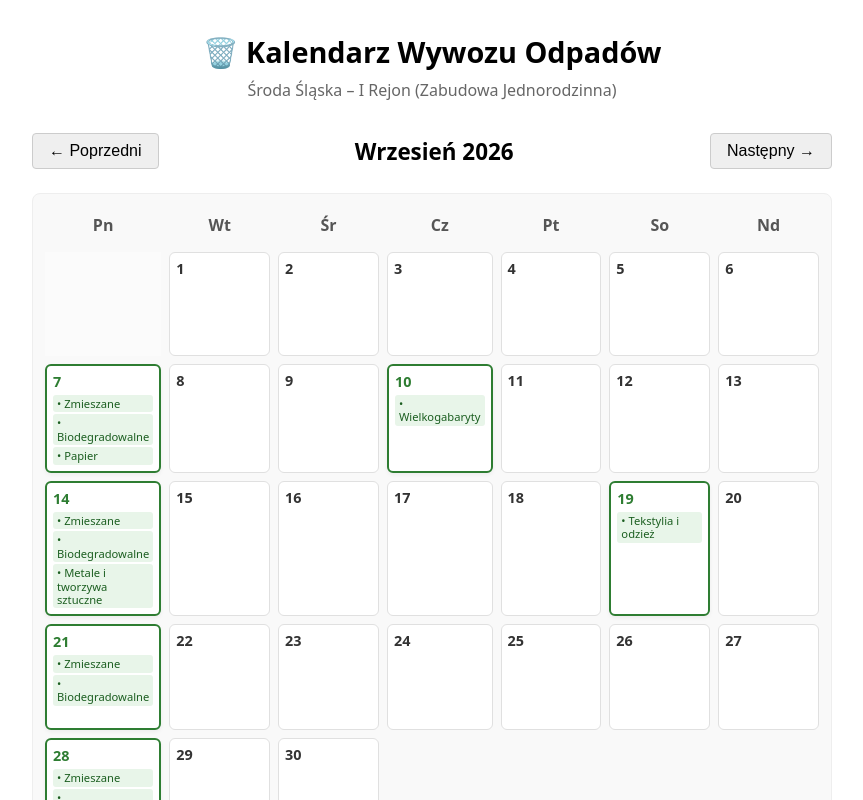
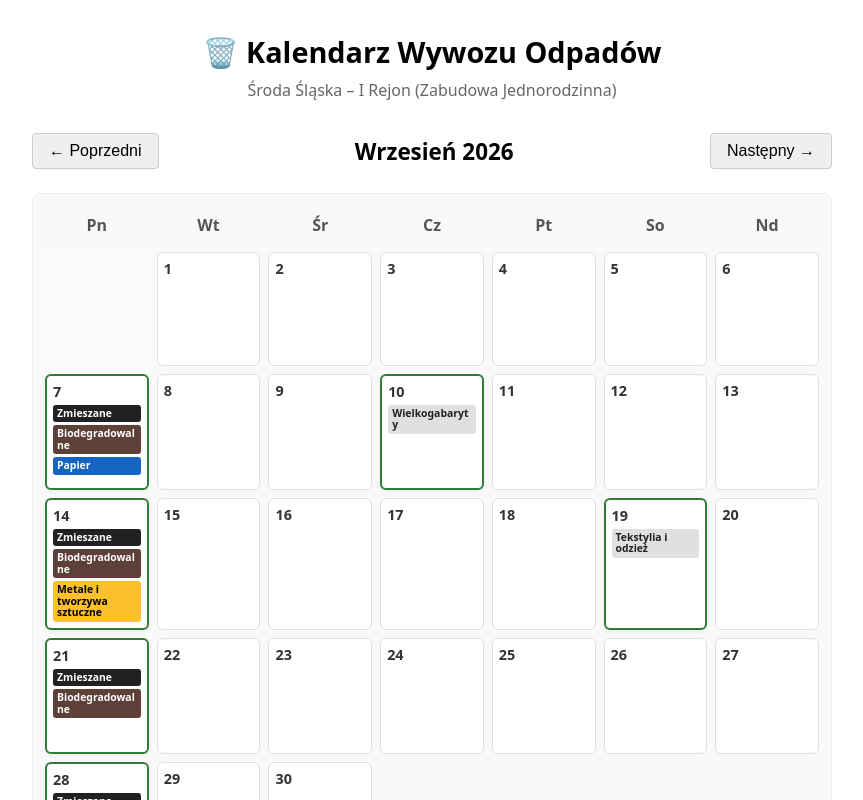
Before and after one commit to maciekptasior/trash_notifier, a Next.js app: page / in a window 1280 px wide. Shown: the top 800 px of the page, without its empty margins (208-1071 px from the left). Built offline with nearby package versions, Linux system fonts and the light colour scheme.

Commit message:
Add waste schedule and update calendar display

```diff
--- a/app/page.tsx
+++ b/app/page.tsx
@@ -1,7 +1,15 @@
 'use client';
 
 import { useState } from 'react';
-import { WASTE_SCHEDULE_REGION_1 } from './lib/schedule';
+
+const WASTE_SCHEDULE_REGION_1: Record<string, string[]> = {
+  '2026-09-07': ['Zmieszane', 'Biodegradowalne', 'Papier'],
+  '2026-09-10': ['Wielkogabaryty'],
+  '2026-09-14': ['Zmieszane', 'Biodegradowalne', 'Metale i tworzywa sztuczne'],
+  '2026-09-19': ['Tekstylia i odzież'],
+  '2026-09-21': ['Zmieszane', 'Biodegradowalne'],
+  '2026-09-28': ['Zmieszane', 'Biodegradowalne', 'Metale i tworzywa sztuczne', 'Szkło'],
+};
 
 const MONTH_NAMES = [
   'Styczeń', 'Luty', 'Marzec', 'Kwiecień', 'Maj', 'Czerwiec',
@@ -9,6 +17,28 @@ const MONTH_NAMES = [
 ];
 
 const WEEKDAYS = ['Pn', 'Wt', 'Śr', 'Cz', 'Pt', 'So', 'Nd'];
+
+function getTagStyle(item: string) {
+  const lower = item.toLowerCase();
+
+  if (lower.includes('zmieszane')) {
+    return { backgroundColor: '#212121', color: '#ffffff' };
+  }
+  if (lower.includes('bio') || lower.includes('biodegradowalne')) {
+    return { backgroundColor: '#5d4037', color: '#ffffff' };
+  }
+  if (lower.includes('metale') || lower.includes('tworzywa')) {
+    return { backgroundColor: '#fbc02d', color: '#000000' };
+  }
+  if (lower.includes('szkło') || lower.includes('szklo')) {
+    return { backgroundColor: '#2e7d32', color: '#ffffff' };
+  }
+  if (lower.includes('papier')) {
+    return { backgroundColor: '#1565c0', color: '#ffffff' };
+  }
+
+  return { backgroundColor: '#e0e0e0', color: '#212121' };
+}
 
 export default function CalendarPage() {
   const [currentDate, setCurrentDate] = useState(new Date(2026, 8, 1));
@@ -84,7 +114,7 @@ export default function CalendarPage() {
             <div
               key={dayNumber}
               style={{
-                minHeight: '90px',
+                minHeight: '100px',
                 backgroundColor: '#fff',
                 border: wasteItems ? '2px solid #2e7d32' : '1px solid #e0e0e0',
                 borderRadius: '6px',
@@ -94,37 +124,39 @@ export default function CalendarPage() {
                 boxShadow: wasteItems ? '0 2px 4px rgba(0,0,0,0.05)' : 'none'
               }}
             >
-              <span style={{ fontWeight: 'bold', fontSize: '0.9rem', marginBottom: '4px', color: wasteItems ? '#2e7d32' : '#333' }}>
+              <span style={{ fontWeight: 'bold', fontSize: '0.9rem', marginBottom: '4px', color: '#333' }}>
                 {dayNumber}
               </span>
 
               {wasteItems && (
-                <div style={{ display: 'flex', flexDirection: 'column', gap: '2px', overflowY: 'auto' }}>
-                  {wasteItems.map((item, i) => (
+                <div style={{ display: 'flex', flexDirection: 'column', gap: '3px' }}>
+                  {wasteItems.map((item, i) => {
+                    const style = getTagStyle(item);
+                    return (
                       <span
                         key={i}
                         style={{
-                        fontSize: '0.7rem',
-                        backgroundColor: '#e8f5e9',
-                        color: '#1b5e20',
-                        padding: '2px 4px',
+                          fontSize: '0.65rem',
+                          fontWeight: 'bold',
+                          backgroundColor: style.backgroundColor,
+                          color: style.color,
+                          padding: '3px 4px',
                           borderRadius: '3px',
-                        lineHeight: '1.2'
+                          lineHeight: '1.1',
+                          display: 'block',
+                          wordBreak: 'break-word'
                         }}
                       >
-                      • {item}
+                        {item}
                       </span>
-                  ))}
+                    );
+                  })}
                 </div>
               )}
             </div>
           );
         })}
       </div>
-
-      <footer style={{ marginTop: '2rem', padding: '1rem', backgroundColor: '#f5f5f5', borderRadius: '6px', fontSize: '0.85rem' }}>
-        <strong>Zabudowa jednorodzinna:</strong> Odbiór papieru odbywa się raz w miesiącu[cite: 8]. Powiadomienie e-mail jest wysyłane automatycznie dzień wcześniej o godzinie 18:00.
-      </footer>
     </div>
   );
 }
```
Lines whose indentation alone changed are shown as unchanged.
